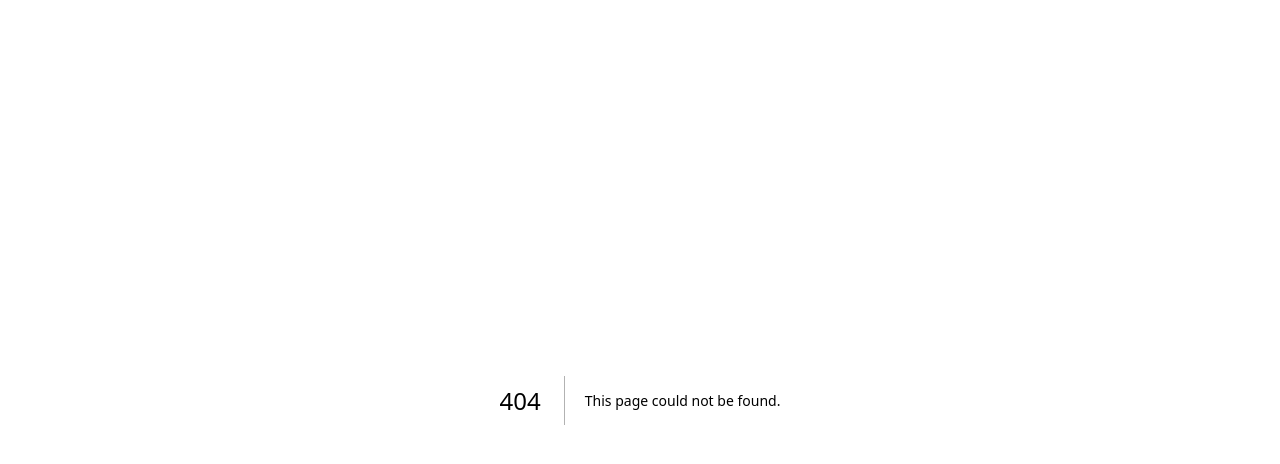
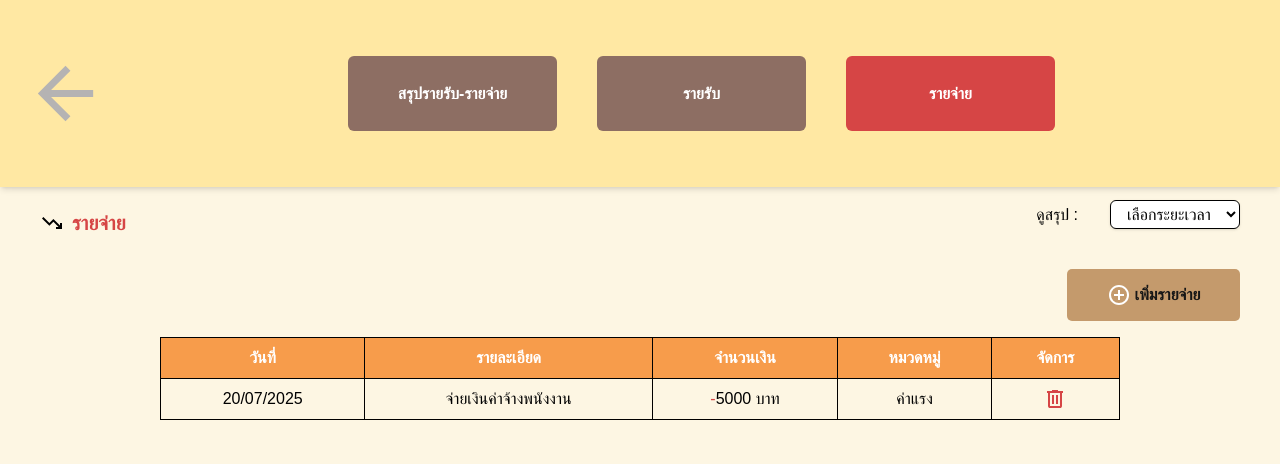
Before and after one commit to pxttxrxwxn/Tawawan_Dog_Cafe_V.2, a Next.js app: page /owner/expenses in a window 1280 px wide. Before the commit this address had no page. Shown: the top 464 px of the page. Built offline with nearby package versions, Linux system fonts and the light colour scheme.

Commit message:
expenses

```diff
--- /dev/null
+++ b/src/app/owner/expenses/page.jsx
@@ -0,0 +1,96 @@
+// app/owner/income_and_expenses/page.jsx  (หรือ pages/owner/income_and_expenses/index.jsx ถ้าใช้ pages router)
+"use client";
+import React from "react";
+import Navbar from "../../components/Navbarincome_and_expenses";
+
+export default function Expenses() {
+  return (
+    <div className="min-h-screen">
+
+      <Navbar activePage="expenses" />
+
+      <div className="pt-[200px] px-10">
+        <div className="flex justify-between items-center mb-6">
+          <div className="flex items-center gap-2">
+            <svg
+            xmlns="http://www.w3.org/2000/svg"
+            height="24px"
+            viewBox="0 -960 960 960"
+            width="24px"
+            fill="#000000">
+              <path d="M640-240v-80h104L536-526 376-366 80-664l56-56 240 240 160-160 264 264v-104h80v240H640Z"/></svg>
+            <h2 className="text-[#D64545] font-bold text-xl">
+              รายจ่าย
+            </h2>
+          </div>
+
+          <div className="flex justify-end mb-4">
+            <div className="flex items-center gap-8">
+              <span className="font-medium text-[#000000]">ดูสรุป :</span>
+              <select className="border rounded-md px-3 py-1 shadow-sm bg-white text-[#000000]">
+                <option>เลือกระยะเวลา</option>
+                <option>วันนี้</option>
+                <option>สัปดาห์นี้</option>
+                <option>เดือนนี้</option>
+              </select>
+            </div>
+          </div>
+        </div>
+        <div className="flex justify-end mb-4">
+          <div className="flex justify-center items-center w-[173px] h-[52px] bg-[#C49A6C] px-2 py-1 rounded-[5px] font-bold gap-1">
+            <svg
+            xmlns="http://www.w3.org/2000/svg"
+            height="24px"
+            viewBox="0 -960 960 960"
+            width="24px"
+            fill="#FFFFFF">
+              <path d="M440-280h80v-160h160v-80H520v-160h-80v160H280v80h160v160Zm40 200q-83 0-156-31.5T197-197q-54-54-85.5-127T80-480q0-83 31.5-156T197-763q54-54 127-85.5T480-880q83 0 156 31.5T763-763q54 54 85.5 127T880-480q0 83-31.5 156T763-197q-54 54-127 85.5T480-80Zm0-80q134 0 227-93t93-227q0-134-93-227t-227-93q-134 0-227 93t-93 227q0 134 93 227t227 93Zm0-320Z"/></svg>
+            เพิ่มรายจ่าย
+
+          </div>
+
+        </div>
+
+        <div className="overflow-x-auto flex justify-center">
+          <table className="border-collapse w-[80%] text-center text-black">
+            <thead>
+              <tr className="bg-[#F79C4B] text-white">
+                <th className="border border-black px-4 py-2">วันที่</th>
+                <th className="border border-black px-4 py-2 ">รายละเอียด</th>
+                <th className="border border-black px-4 py-2">จำนวนเงิน</th>
+                <th className="border border-black px-4 py-2 ">หมวดหมู่</th>
+                <th className="border border-black px-4 py-2">จัดการ</th>
+              </tr>
+            </thead>
+            <tbody>
+              <tr>
+                <td className="border border-black px-4 py-2 text-center">
+                  20/07/2025
+                </td>
+                <td className="border border-black px-4 py-2 text-center">
+                  จ่ายเงินค่าจ้างพนังงาน
+                </td>
+                <td className="border border-black px-4 py-2 text-center">
+                  <span className="text-[#D64545]">-</span>5000 บาท
+                </td>
+                <td className="border border-black px-4 py-2 text-center">
+                  ค่าแรง
+                </td>
+                <td className="border border-black px-4 py-2">
+                  <div className="flex justify-center items-center">
+                    <svg
+                    xmlns="http://www.w3.org/2000/svg"
+                    height="24px" viewBox="0 -960 960 960"
+                    width="24px"
+                    fill="#D64545">
+                      <path d="M280-120q-33 0-56.5-23.5T200-200v-520h-40v-80h200v-40h240v40h200v80h-40v520q0 33-23.5 56.5T680-120H280Zm400-600H280v520h400v-520ZM360-280h80v-360h-80v360Zm160 0h80v-360h-80v360ZM280-720v520-520Z"/></svg>
+                  </div>
+                </td>
+              </tr>
+            </tbody>
+          </table>
+        </div>
+      </div>
+    </div>
+  );
+}
```
